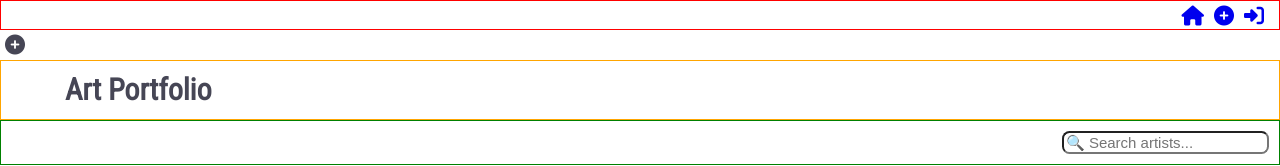
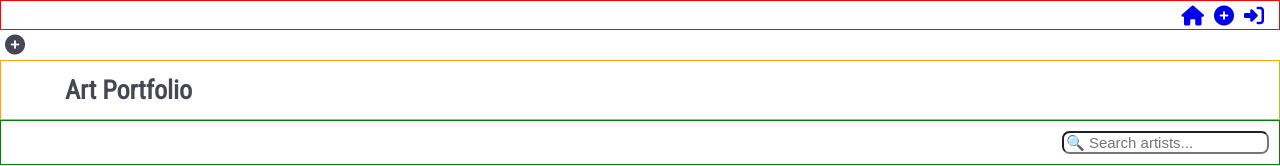
Before and after one commit to ptbw-art-portfolio/front-end, a React (Create React App) app: page /upload in a window 1280 px wide. Shown: the top 166 px of the page. Built offline with nearby package versions, Linux system fonts and the light colour scheme.

Commit message:
Updated Banner Link and prepped App.js for rebase

```diff
--- a/src/components/App.js
+++ b/src/components/App.js
@@ -1,5 +1,5 @@
 import React from 'react';
-import { Route } from 'react-router-dom';
+import { Route, Link } from 'react-router-dom';
 
 //Components
 import ArtistGallery from "./ArtistGallery"
@@ -18,8 +18,13 @@ const Banner = styled.div`
    width: 100%;
 `
 
-const AppName = styled.h1`
-   font-size: 3rem;
+const AppName = styled(Link)`
+   outline: transparent;
+   text-decoration: none;
+
+   h1 {
+      font-size: 3rem;
+   }
 `
 
 const ArtistSearchForm = styled.form`
@@ -41,10 +46,11 @@ function App() {
          <section className="top">
             <NavBar />
             <Route path='/upload' component={AddPostModal} />
+            {/* <Route path='/upload' component={AddPostModal} /> */}
             {/* <Route path='/sign-in' component={} /> */}
 
             <Banner>
-               <AppName>Art Portfolio</AppName>
+               <AppName to="/"><h2>Art Portfolio</h2></AppName>
             </Banner>
 
             {/* <CreatePost /> */}
```
